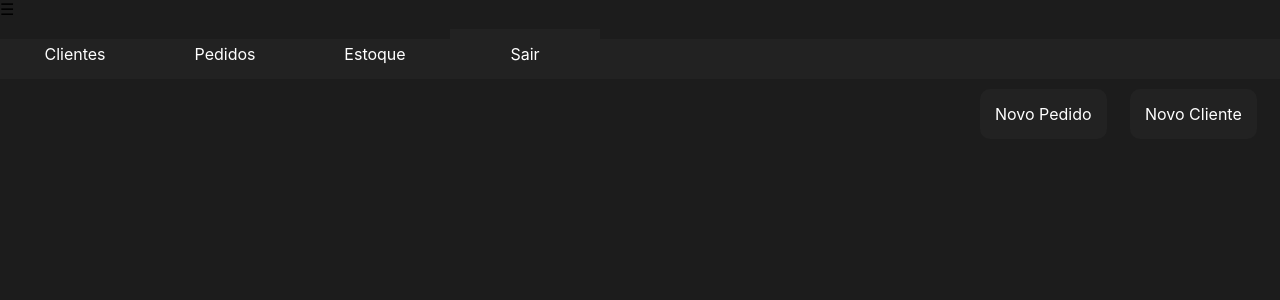
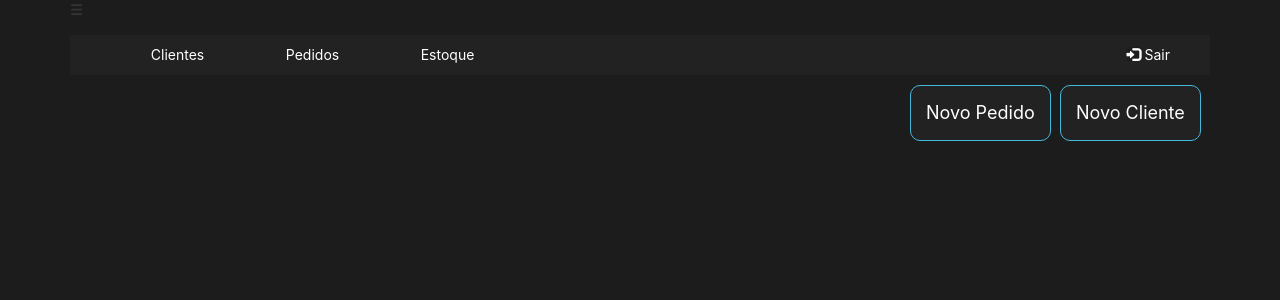
Before and after one commit to karlaguerreiro/smokebar, a PHP site: page /programa.html in a window 1280 px wide. Shown: the top 300 px of the page. Run offline with PHP 8.4, Linux system fonts and the light colour scheme.

Commit message:
Add files via upload

```diff
--- a/Smoke Bar/CSS/programa.css
+++ b/Smoke Bar/CSS/programa.css
@@ -1,16 +1,24 @@
 * {
     margin: 0;
-    padding: 0;
     background-color:#1C1C1C ;
+    }
+
+    body {
+        width:100%; /*largura*/
+        height: 0px; /*altura*/ /*NUNCA TIRAR*/
+        background-color: #222;
+
     }
 
    /*Barra do menu */
     .menu {
-    width: 100%;
-    height: 50px;
+    margin-left: 0px;
+    width:100%; /*largura*/
+    height: 40px; /*altura*/
     background-color: #222;
     font-family: -apple-system, BlinkMacSystemFont, 'Segoe UI', Roboto, Oxygen, Ubuntu, Cantarell, 'Open Sans', 'Helvetica Neue', sans-serif;
     }
+
 
    /*Estilizando as listas */
     .menu ul {
@@ -19,12 +27,12 @@
     }
 
    .menu ul li {
-    width: 150px;
+    width: 135px;/*distância*/
     float: left;
     }
 
    .menu a {
-    padding: 15px;
+    padding: 10px;
     display: block;
     text-decoration: none;
     text-align: center;
@@ -48,19 +56,18 @@
         .menu a:hover {
             background-color: #f4f4f4;
             color: #555;
+
             }
 
         .sair {
-            position: right;
-            width: 100%;
-            height: 10px;
-            margin-top: 10px;
-            Font-family: -apple-system, BlinkMacSystemFont, 'Segoe UI', Roboto, Oxygen, Ubun
+            float: right;
+            margin-right: 30px;
+            Font-family: -apple-system, BlinkMacSystemFont, 'Segoe UI', Roboto, Oxygen, Ubuntu, Cantarell, 'Open Sans', 'Helvetica Neue', sans-serif;
         }
 
 
         /* Botões de novo pedido e cliente */
-        .novo {
+        .novo  {
             position: right;
             width: 100%;
             height: 10px;
@@ -94,23 +101,54 @@
                 }
 
 
-            .novo :hover {
+            .novo a:hover {
                 background-color: #f4f4f4;
                 color: #555;
+                border-radius:10px;
+              }
+             h2 ,strong , p {
+                    color: black;
+              }
+
+              input {
+                  background-color: LightGrey	;
+              }
+
+              #pedido{
+                  background-color: white;
+                  border-radius: 10px;
               }
 
 
+              .modal-dialog {
+               background-color:rgb(9, 12, 12);
+              }
 
+              .modal-body , h3 , h2 , form {
+                  background-color: white;
+              }
+              .modal-title ,   .modal-footer {
+                  background-color: white;
+                  color: black;
+              }
 
+              .modal-header , .modal-title   {
+                  background-color: teal;
+              }
+
+              input {
+                  align: center;
+                  background-color: white;
+              }
 
    #bt_menu {
     display: none;
     }
 
-
+    .container {  padding:0px ; margin: 0;}
 
    /*Deixando o Menu Responsivo */
-   @media(max-width: 800px)
+   @media(max-width: 1000px)
 {
    label[for=”bt_menu”] {
     display: block;
@@ -118,8 +156,6 @@
 
    #bt_menu:checked ~ .menu{
     margin-left: 0;
-
-
     }
 
 
@@ -146,11 +182,4 @@
         margin-left: -100%;
         transition: all .4s;
         }
-
-
-
-
-
-
-
 }
--- a/Smoke Bar/programa.html
+++ b/Smoke Bar/programa.html
@@ -3,6 +3,7 @@
 
 <head>
     <link rel="stylesheet" type="text/css" href="./CSS/programa.css">
+    <link rel="stylesheet" href="https://maxcdn.bootstrapcdn.com/bootstrap/3.4.1/css/bootstrap.min.css">
     <script src="https://ajax.googleapis.com/ajax/libs/jquery/3.4.1/jquery.min.js"></script>
     <script src="https://maxcdn.bootstrapcdn.com/bootstrap/3.4.1/js/bootstrap.min.js"></script>
     <title>Painel - Smoke Bar </title>
@@ -14,6 +15,9 @@
 
 
 <body>
+
+
+    <div class="container">
         <input type="checkbox" id="bt_menu">
         <label for="bt_menu"> &#9776; </label>
 
@@ -29,24 +33,90 @@
 
                 </li>
             </ul>
-
-        <ul class="sair">
-            <li><a href="#"><span class="glyphicon glyphicon-log-in"></span> Sair</a></li>
-        </ul>
-
+            <a class="sair" href="#"><span class="glyphicon glyphicon-log-in"></span> Sair</a>
         </div>
 
         <div class="novo">
             <ul>
-            <li> <a href="#"> Novo Cliente </a> </li>
-            <li> <a href="#"> Novo Pedido </a> </li>
+                <li> <a button type="button" class="btn btn-info btn-lg" data-toggle="modal" data-target="#Cliente">
+                        Novo Cliente </a>
+                </li>
+                <li> <a button type="button" class="btn btn-info btn-lg" data-toggle="modal" data-target="#Pedido"> Novo
+                        Pedido
+                    </a> </li>
 
             </ul>
         </div>
 
 
 
+
+
+
+
+
+        <div class="modal fade" id="Cliente" role="dialog">
+            <div class="modal-dialog">
+
+
+                <div class="modal-content">
+                    <div class="modal-header">
+                        <button type="button" class="close" data-dismiss="modal">&times;</button>
+                        <h4 class="modal-title">Cadastro de Cliente</h4>
+                    </div>
+                    <div class="modal-body">
+                        <p>Insira as informações do cliente.</p>
+                        <form>
+                            Nome: <input type="text"><br>
+                            CPF: <input type="text"><br>
+                            Data de nascimento: <input type="text"><br>
+                            Rua: <input type="text"><br>
+                            CEP: <input type="text"><br>
+                            Telefone: <input type="text"><br>
+                            <input type="submit" value="Cadastrar">
+                        </form>
+                    </div>
+                    <div class="modal-footer">
+                        <button type="button" class="btn btn-default" data-dismiss="modal">C</button>
+                    </div>
+                </div>
+
+            </div>
+        </div>
+
+    </div>
+
+
+    <div class="modal fade" id="Pedido" role="dialog">
+        <div class="modal-dialog">
+
+            <div class="modal-content">
+                <div class="modal-header">
+                    <button type="button" class="close" data-dismiss="modal">&times;</button>
+                    <div class="modal-title">Cadastro do Pedido</div>
+                </div>
+                <div class="modal-body">
+
+                    Insira o pedido:
+
+                    <form>
+                        Código do Cliente: <input type="number"><br>
+                        Código do Produto: <input type="number"><br>
+                        Quantidade: <input type="number"><br>
+
+
+                    </form>
+                </div>
+                <div class="modal-footer">
+                    <input type="submit" class="btn btn-default" data-dismiss="modal" value="Finalizar Pedido">
+                </div>
+            </div>
+
+        </div>
+    </div>
+
+
+
 </body>
 
-
 </html>
```
Also changed, not shown: Smoke Bar/login.html (added, +53 -0 lines), Smoke Bar/programa1.html (added, +53 -0 lines). Lines whose indentation alone changed are shown as unchanged.
